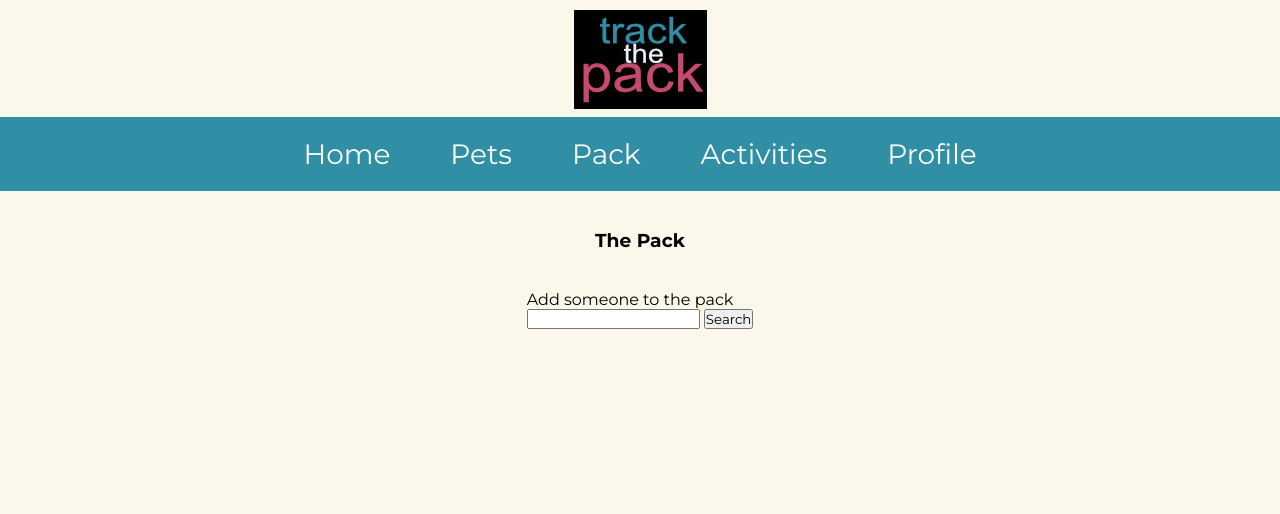
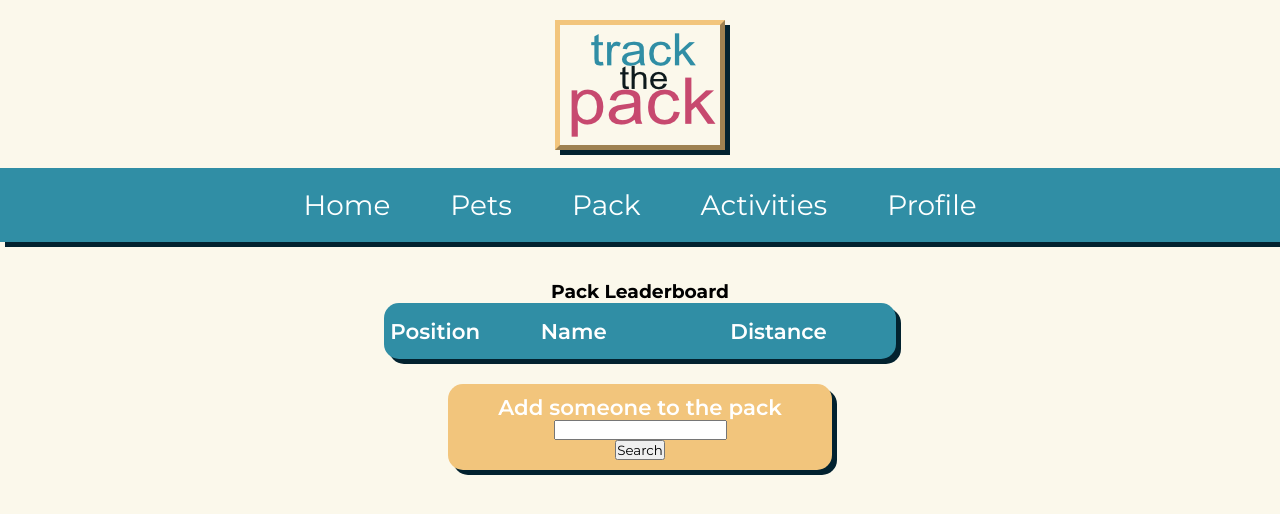
Before and after one commit to nnandersonn/devmountain_capstone, a Flask app: page /pack in a window 1280 px wide. Shown: the top 514 px of the page. Run offline with Flask 2, Linux system fonts and the light colour scheme; the visitor is signed in with stand-in values (Sample User, id 1); data comes from the database, SQL or seed files in the repository; data that the repository does not hold is empty; some libraries are stand-ins or nearby versions.

Commit message:
git commit -m

```diff
--- a/static/styles.css
+++ b/static/styles.css
@@ -11,7 +11,13 @@ li {
 
 a {
     text-decoration: none;
+    color: #308EA5;
 }
+
+a:hover {
+    color: #02222F;
+}
+
 
 body {
     display: flex;
@@ -24,6 +30,13 @@ body {
     background-color: #FBF8EB;
 }
 
+img {
+    border: #F2c57c solid 5px;
+    border-style: outset;
+    box-shadow: #02222F 5px 5px;
+    margin: 10px;
+}
+
 /* Nav Bar Styling */
 
 .header{
@@ -31,6 +44,7 @@ body {
     display: flex;
     flex-direction: column;
     justify-content: center;
+    box-shadow: #02222F 5px 5px;
 }
 
 .navbar{
@@ -250,7 +264,7 @@ iframe {
 .tab button {
     background-color: inherit;
     float: left;
-    border: 1px solid #02222F;
+    box-shadow: #02222F 5px 5px;
     outline: none;
     cursor: pointer;
     padding: 8px;
@@ -287,3 +301,131 @@ iframe {
     from {opacity: 0;}
     to {opacity: 1;}
   }
+
+/* Leaderboard Styling */
+
+.leaderboard {
+    padding: 15px;
+    box-sizing: border-box;
+    width: 40%;
+    min-width: 350px;
+    display: flex;
+    flex-direction: column;
+    background-color: #308EA5;
+    border-radius: 15px;
+    box-shadow: #02222F 5px 5px;
+
+}
+
+.leaderboard-header {
+    box-sizing: border-box;
+    width: 100%;
+    display: flex;
+    flex-direction: row;
+}
+
+.leaderboard-position {
+    box-sizing: border-box;
+    width: 15%;
+    display: flex;
+    justify-content: center;
+    /* border: green thin solid; */
+}
+.leaderboard-name {
+    box-sizing: border-box;
+    width: 42.5%;
+    display: flex;
+    justify-content: center;
+    /* border: blue thin solid; */
+}
+
+.leaderboard-distance {
+    box-sizing: border-box;
+    width: 42.5%;
+    display: flex;
+    justify-content: center;
+    /* border: red thin solid; */
+}
+
+.position-section {
+    box-sizing: border-box;
+    width: 100%;
+    display: flex;
+    flex-direction: row;
+
+}
+
+.pet-position {
+    box-sizing: border-box;
+    width: 100%;
+    display: flex;
+    flex-direction: row;
+    border: #308EA5 solid 2px;
+    padding-top: 15px;
+    padding-bottom: 15px;
+    margin-top: 15px;
+    margin-bottom: 15px;
+
+    background-color: #F2c57c;
+    border-radius: 15px;
+}
+
+.leaderboard-position, .leaderboard-name, .leaderboard-distance  {
+    color: white;
+    font-size: 16pt;
+    font-weight: 600;
+}
+
+.add-to-pack-card {
+    display: flex;
+    flex-direction: column;
+    align-items: center;
+    justify-content: center;
+    background-color: #F2c57c;
+    color: white;
+    font-size: 16pt;
+    font-weight: 600;
+    width: 30%;
+    min-width: 300px;
+    margin-top: 25px;
+    margin-bottom: 25px;
+    border-radius: 15px;
+    box-shadow: #02222F 5px 5px;
+    padding: 10px;
+}
+
+.pet-card {
+    display: flex;
+    flex-direction: column;
+    align-items: center;
+    justify-content: center;
+    background-color: #F2c57c;
+    color: white;
+    font-size: 16pt;
+    font-weight: 600;
+    width: 30%;
+    min-width: 300px;
+    margin-top: 25px;
+    margin-bottom: 25px;
+    border-radius: 15px;
+    box-shadow: #02222F 5px 5px;
+    padding: 10px;
+}
+
+.activity-card {
+    display: flex;
+    flex-direction: column;
+    align-items: center;
+    justify-content: center;
+    background-color: #F2c57c;
+    color: white;
+    font-size: 16pt;
+    font-weight: 600;
+    width: 30%;
+    min-width: 300px;
+    margin-top: 25px;
+    margin-bottom: 25px;
+    border-radius: 15px;
+    box-shadow: #02222F 5px 5px;
+    padding: 10px;
+}
--- a/templates/activities.html
+++ b/templates/activities.html
@@ -14,7 +14,7 @@
     <div id="{{pet.pet_name}}" class="tabcontent">
         <div class="card-container">
             {% for p_a in pet.pet_activities%}
-                <div class="card">
+                <div class="activity-card">
                     {{p_a.activities.activity_name}}<br>
                     {{p_a.activities.date}} <br>
                     <a href="/activity/{{p_a.activity_id}}">View Details</a>
--- a/templates/base.html
+++ b/templates/base.html
@@ -13,7 +13,7 @@
 <body>
     <header class="header">
         <a href="/" class="nav-logo">
-            <img src="../static/logo.png" alt="">
+            <img src="../static/ttplogo.png" alt="">
         </a>
         <nav class="navbar">
 
--- a/templates/pack.html
+++ b/templates/pack.html
@@ -1,30 +1,50 @@
 {% extends 'base.html' %}
 
 {% block content %}
-<h3>The Pack</h3>
-<div class="card-container">
-    {% for pet in pack %}
-        <div class="card">
-            {{pet.pet_name}} <br>
-            Total Active Miles: {{total_distances[pet.pet_name]}}
+<h3>Pack Leaderboard</h3>
+<div class="leaderboard">
+    <div class="leaderboard-header">
+        <div class="leaderboard-position">
+            Position
         </div>
+        <div class="leaderboard-name">
+            Name
+        </div>
+        <div class="leaderboard-distance">
+            Distance
+        </div>
+    </div>
+    {% for position in leaderboard %}
+    <div class="position-section">
 
+        <div class="pet-position">
+            <div class="leaderboard-position">
+                #{{loop.index}}
+            </div>
+            <div class="leaderboard-name">
+                {{position[0]}}
+            </div>
+            <div class="leaderboard-distance">
+                Total Miles: {{position[1]}}
+            </div>
+
+        </div>
+    </div>
     {% endfor %}
 </div>
-<br><br>
 
-<form action="/pack" method="POST" novalidate>
+<form action="/pack" method="POST" novalidate
+class="add-to-pack-card">
     {{form.csrf_token}}
-    {{form.name_search.label}} <br>
+    {{form.name_search.label}}
     {{form.name_search}} {{form.search}}
-
 </form>
 
 
-{% for position in leaderboard %}
-    {{position[0]}}
-    Total Miles: {{position[1]}}
 
-{% endfor %}
+
+
+
+
 
 {% endblock %}
--- a/templates/pets.html
+++ b/templates/pets.html
@@ -5,7 +5,7 @@
 <div class="card-container">
 {% for pet in current_user.pets %}
 
-    <div class="card">
+    <div class="pet-card">
         <h4>{{pet.pet_name}}</h4>
         <a href="/edit_pet/{{pet.pet_id}}">Edit</a>
     </div>
```
Also changed, not shown: static/ttplogo.png (added).
